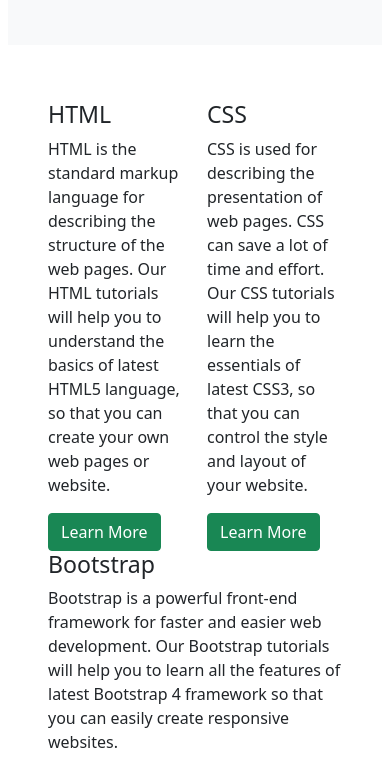
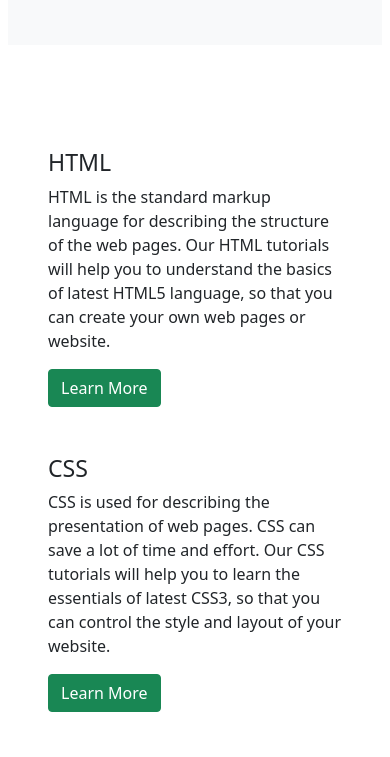
Before and after one commit to ZackYap107/ZackYap107.github.io, a plain HTML site: page index.html in a window 390 px wide. Shown: the part 500-1257 px from the top of the page. Drawn offline with nearby package versions, Linux system fonts and the light colour scheme.

Commit message:
responsive mobile

```diff
--- a/index.html
+++ b/index.html
@@ -50,17 +50,17 @@
     </div>
     <div class="container-fluid p-5 text-start">
       <div class="row">
-        <div class="col">
+        <div class="col-lg-4 md-8 pt-5">
           <h3>HTML</h3>
           <p>HTML is the standard markup language for describing the structure of the web pages. Our HTML tutorials will help you to understand the basics of latest HTML5 language, so that you can create your own web pages or website.</p>
           <button type="button" class="btn btn-success">Learn More</button>
         </div>
-        <div class="col">
+        <div class="col-lg-4 md-8 pt-5">
           <h3>CSS</h3>
           <p>CSS is used for describing the presentation of web pages. CSS can save a lot of time and effort. Our CSS tutorials will help you to learn the essentials of latest CSS3, so that you can control the style and layout of your website.</p>
           <button type="button" class="btn btn-success">Learn More</button>
         </div>
-        <div class="col">
+        <div class="col-lg-4 md-8 pt-5">
           <h3>Bootstrap</h3>
           <p>Bootstrap is a powerful front-end framework for faster and easier web development. Our Bootstrap tutorials will help you to learn all the features of latest Bootstrap 4 framework so that you can easily create responsive websites.</p>
           <button type="button" class="btn btn-success">Learn More</button>
```
